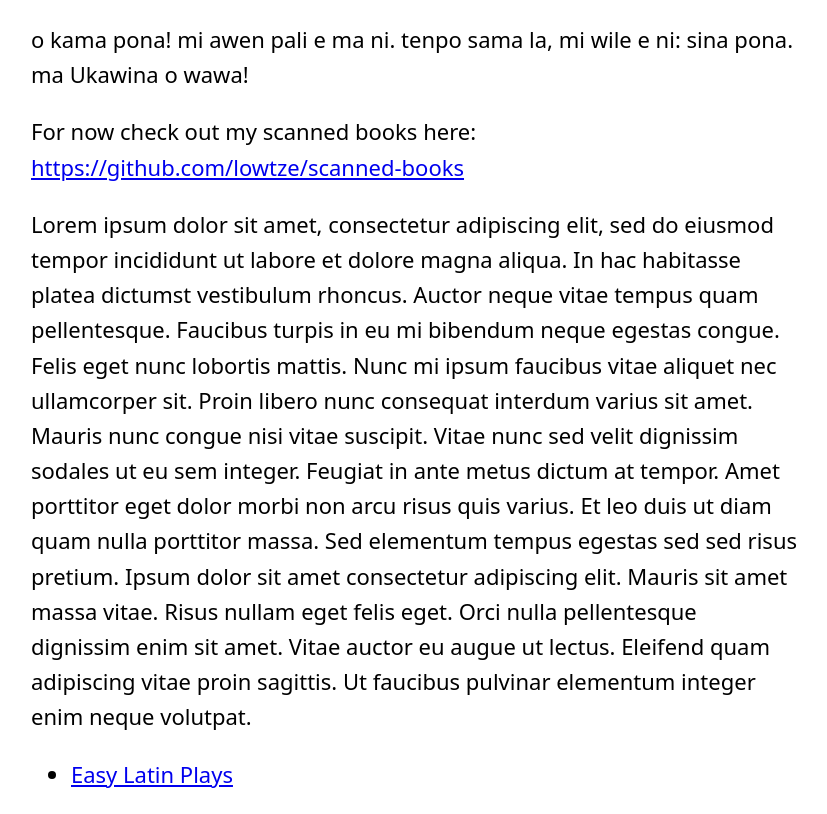
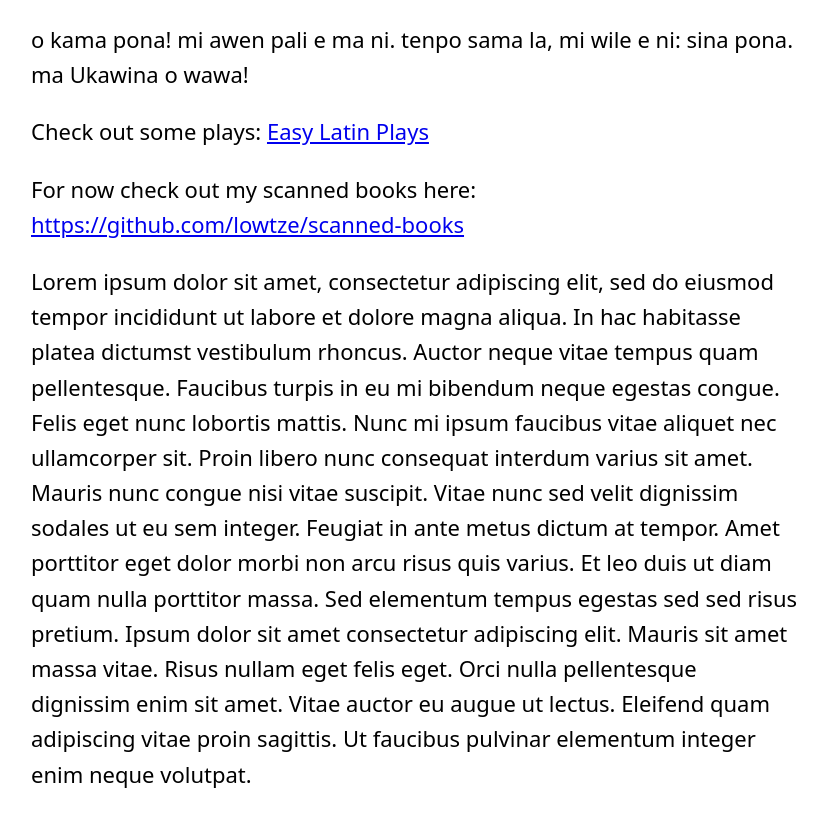
Before and after one commit to lowtze/lowtze.github.io, a plain HTML site: page docs/index.html in a window 1280 px wide. Shown: the whole page, without its empty margins (224-1051 px from the left). Drawn offline with Linux system fonts and the light colour scheme.

Commit message:
Update index.html

```diff
--- a/docs/index.html
+++ b/docs/index.html
@@ -15,13 +15,13 @@
     o kama pona! mi awen pali e ma ni. tenpo sama la, mi wile e ni: sina pona. ma Ukawina o wawa!
   </p>
   <p>
+    Check out some plays: <a href="./test.md">Easy Latin Plays<a/>
+  </p>
+  <p>
     For now check out my scanned books here: <a href="https://github.com/lowtze/scanned-books">https://github.com/lowtze/scanned-books</a>
   </p>
   <p>
     Lorem ipsum dolor sit amet, consectetur adipiscing elit, sed do eiusmod tempor incididunt ut labore et dolore magna aliqua. In hac habitasse platea dictumst vestibulum rhoncus. Auctor neque vitae tempus quam pellentesque. Faucibus turpis in eu mi bibendum neque egestas congue. Felis eget nunc lobortis mattis. Nunc mi ipsum faucibus vitae aliquet nec ullamcorper sit. Proin libero nunc consequat interdum varius sit amet. Mauris nunc congue nisi vitae suscipit. Vitae nunc sed velit dignissim sodales ut eu sem integer. Feugiat in ante metus dictum at tempor. Amet porttitor eget dolor morbi non arcu risus quis varius. Et leo duis ut diam quam nulla porttitor massa. Sed elementum tempus egestas sed sed risus pretium. Ipsum dolor sit amet consectetur adipiscing elit. Mauris sit amet massa vitae. Risus nullam eget felis eget. Orci nulla pellentesque dignissim enim sit amet. Vitae auctor eu augue ut lectus. Eleifend quam adipiscing vitae proin sagittis. Ut faucibus pulvinar elementum integer enim neque volutpat.
   </p>
-  <ul>
-    <li><a href="./test.md">Easy Latin Plays<a/></li>
-  </ul>
 </body>
 </html>
```
